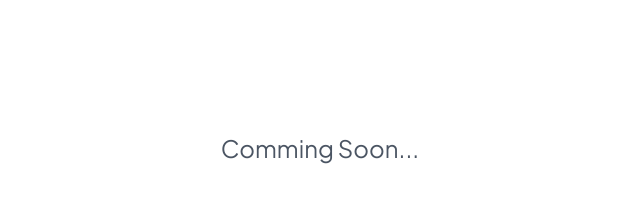
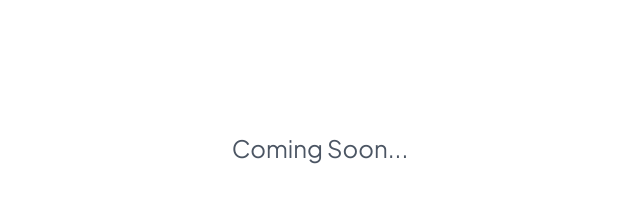
Before and after one commit to sakkurthi-sashank/sashank.me, a Next.js app: page / in a window 1280 px wide. Shown: the part 1800-2022 px from the top of the page, without its empty margins (320-960 px from the left). Built offline with nearby package versions, Linux system fonts and the light colour scheme.

Commit message:
[fix] typo error blogssection

```diff
--- a/src/components/BlogsSection.tsx
+++ b/src/components/BlogsSection.tsx
@@ -12,7 +12,7 @@ export function BlogsSection() {
 
       <div className="mt-32 flex h-full flex-col items-center justify-center space-y-3">
         <div className="max-w-xl scroll-m-20 text-center font-plus-jakarta-sans text-2xl font-normal text-gray-600">
-          <p>Comming Soon...</p>
+          <p>Coming Soon...</p>
         </div>
       </div>
     </section>
```
